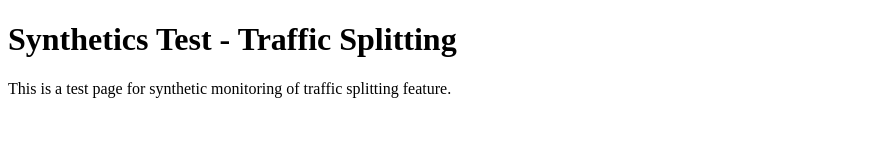
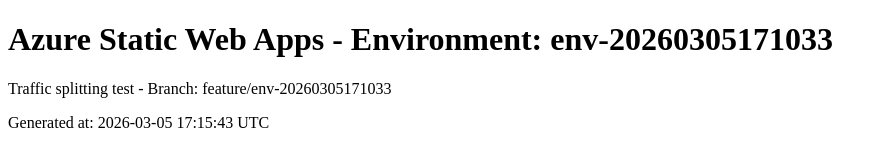
Before and after one commit to skylathadani-ms/synthetics-swa-traffic-20260305171033, a plain HTML site: page index.html in a window 1280 px wide. Shown: the whole page, without its empty margins (0-887 px from the left). Drawn offline with Linux system fonts and the light colour scheme.

Commit message:
Update index.html for env-20260305171033

```diff
--- a/index.html
+++ b/index.html
@@ -1,10 +1,11 @@
 <!DOCTYPE html>
 <html>
 <head>
-<title>Synthetics Test - Traffic Splitting</title>
+<title>Environment: env-20260305171033</title>
 </head>
 <body>
-<h1>Synthetics Test - Traffic Splitting</h1>
-<p>This is a test page for synthetic monitoring of traffic splitting feature.</p>
+<h1>Azure Static Web Apps - Environment: env-20260305171033</h1>
+<p>Traffic splitting test - Branch: feature/env-20260305171033</p>
+<p>Generated at: 2026-03-05 17:15:43 UTC</p>
 </body>
 </html>
```
